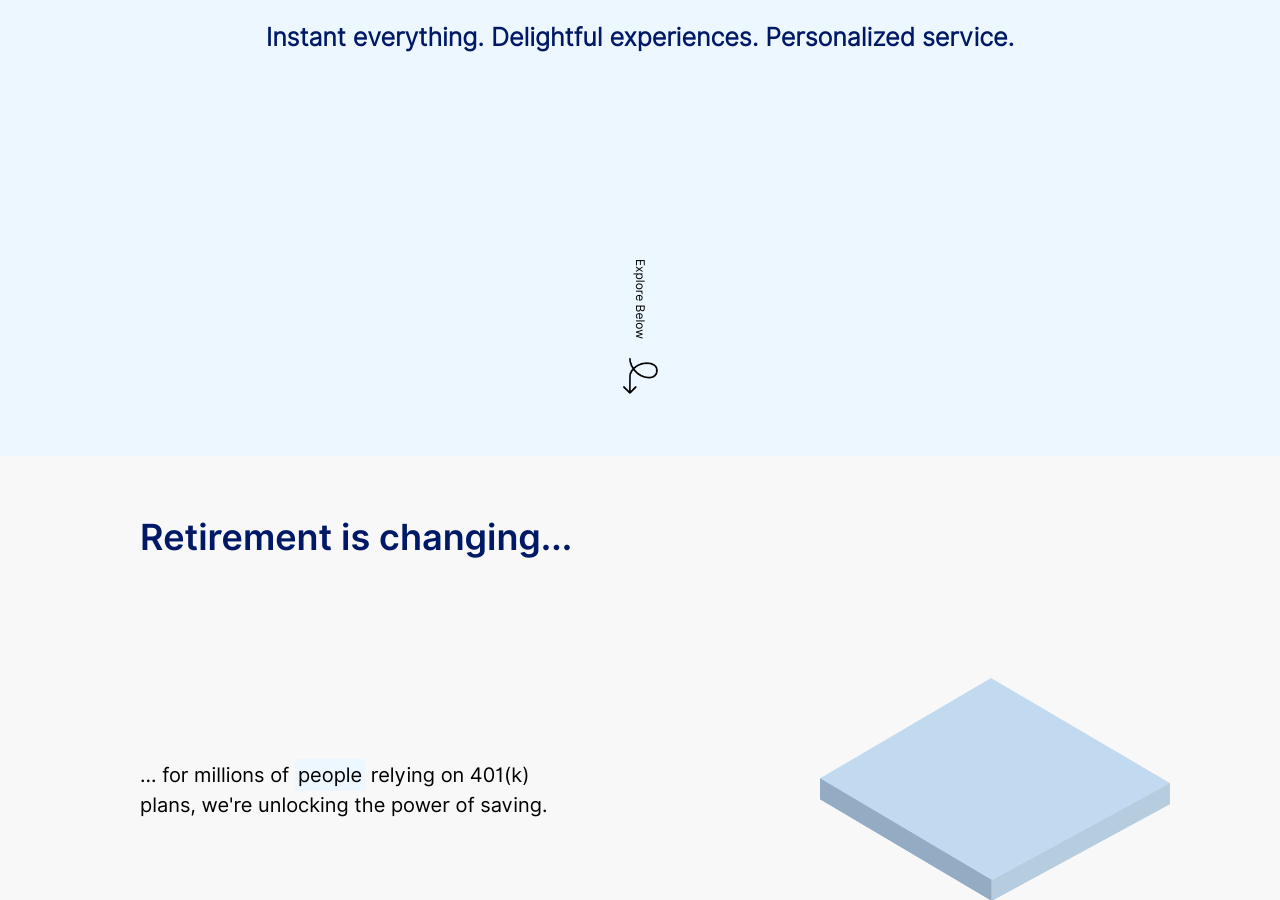
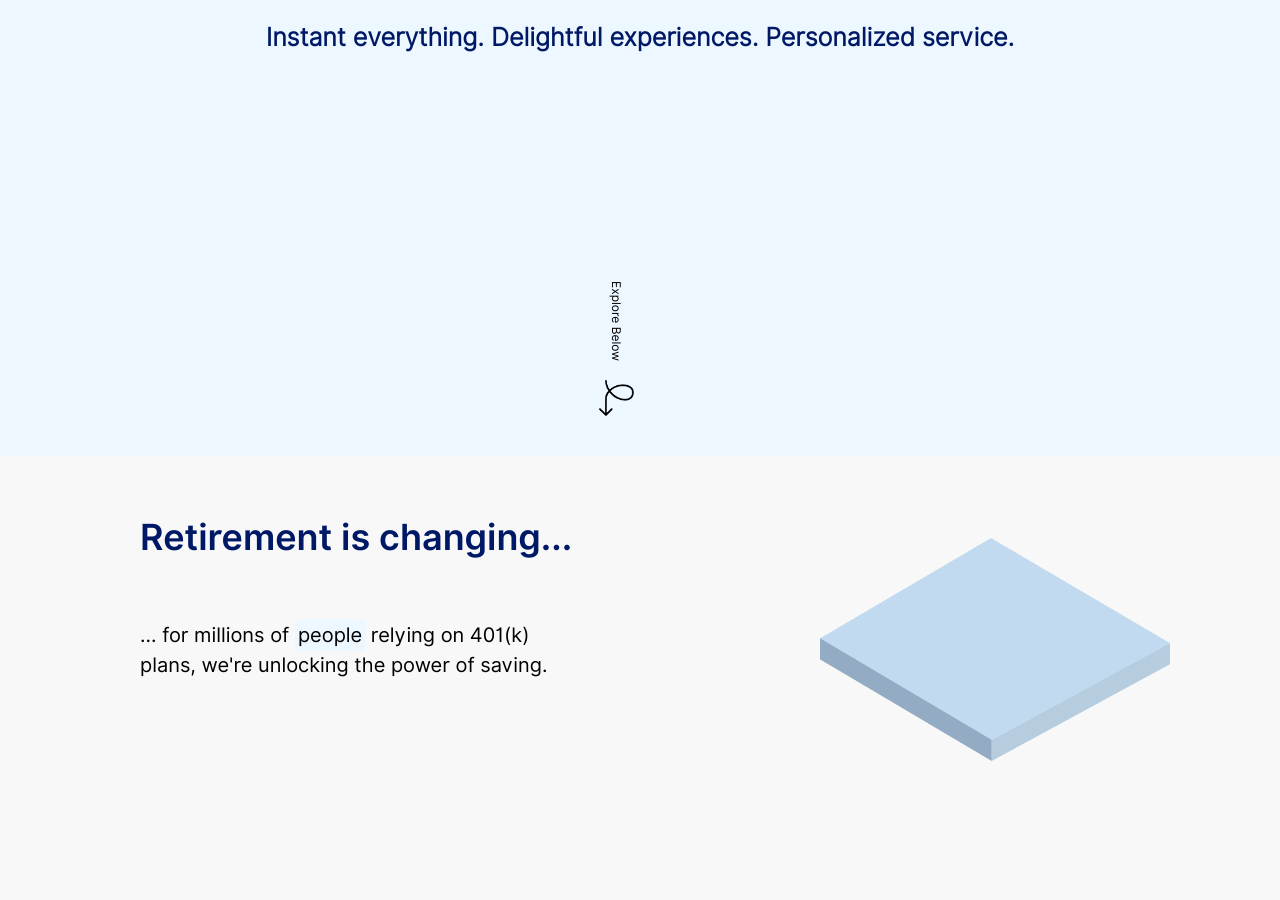
Before and after one commit to VestHQ/VestHQ, a Jekyll site: the page built from index.html, in a window 1280 px wide and 900 px high, scrolled down 444 px. Built offline with Jekyll 4.4.1, drawn with Linux system fonts in a browser that asks for light colours; nearby versions of some CDN libraries; some web fonts are replaced; comment, search, counter and statistics services are not loaded.

Commit message:
added explore fadeIn animation and changed following text margin

```diff
--- a/_includes/index.html
+++ b/_includes/index.html
@@ -7,7 +7,10 @@
 
 </main>
 
-<div class="explore">
+<div >
+</div>
+
+<div class="explore" >
     <p class="explore__text">Explore Below</p>
     <img src="{{site.baseurl}}/assets/images/squiggle.png" alt="squiggle" class="explore__icon">
 </div>
--- a/_sass/1-base/base.scss
+++ b/_sass/1-base/base.scss
@@ -80,5 +80,3 @@
 // retirement is changing space to next text 3 line heights of main block text
 
 // make explore text appear last on page load
-
-// features link in footer
--- a/_sass/1-base/utilities.scss
+++ b/_sass/1-base/utilities.scss
@@ -74,5 +74,13 @@
   position: sticky !important;
   top: 0;
   z-index: 15 !important;
+  margin-bottom: -9rem !important;
   @extend .block-section;
+
+  @include respond(l-phone){
+    margin-bottom: -6rem !important;
+  }
+  @include respond(mid-phone){
+    margin-bottom: -4rem !important;
+  }
 }
--- a/_sass/1-base/variables.scss
+++ b/_sass/1-base/variables.scss
@@ -48,3 +48,23 @@
 $text-margin-left: 5rem;
 
 $bg-top-2: #E2F2FF;
+
+@keyframes fadeIn {
+  from {
+    opacity: 0;
+    transform: translateY(-3rem);
+  }
+  to{
+    opacity: 1;
+    transform: translateY(0);
+  }
+}
+
+@keyframes fadeInOpacity {
+  from {
+    opacity: 0;
+  }
+  to{
+    opacity: 1;
+  }
+}
--- a/_sass/3-layout/header.scss
+++ b/_sass/3-layout/header.scss
@@ -5,6 +5,9 @@
   background: $bg-top;
   margin: calc(50vh - 80px) auto 0 auto;
   min-width: 100vw;
+
+  opacity: 0;
+  animation: fadeInOpacity forwards 400ms ease-in 100ms;
 
   //@include absCenter;
 
--- a/_sass/3-layout/index.scss
+++ b/_sass/3-layout/index.scss
@@ -6,9 +6,12 @@
   margin: 1rem auto;
 
   position: absolute;
-  bottom: 0;
-  left: 50%;
+  bottom: 3rem;
+  left: 45%;
   transform: translate(-50%, -50%);
+  opacity: 0;
+
+  animation: fadeIn forwards 400ms ease-in 300ms;
 
   &__text {
     font-family: $inter-regular;
```
Also changed, not shown: 2 other files.
